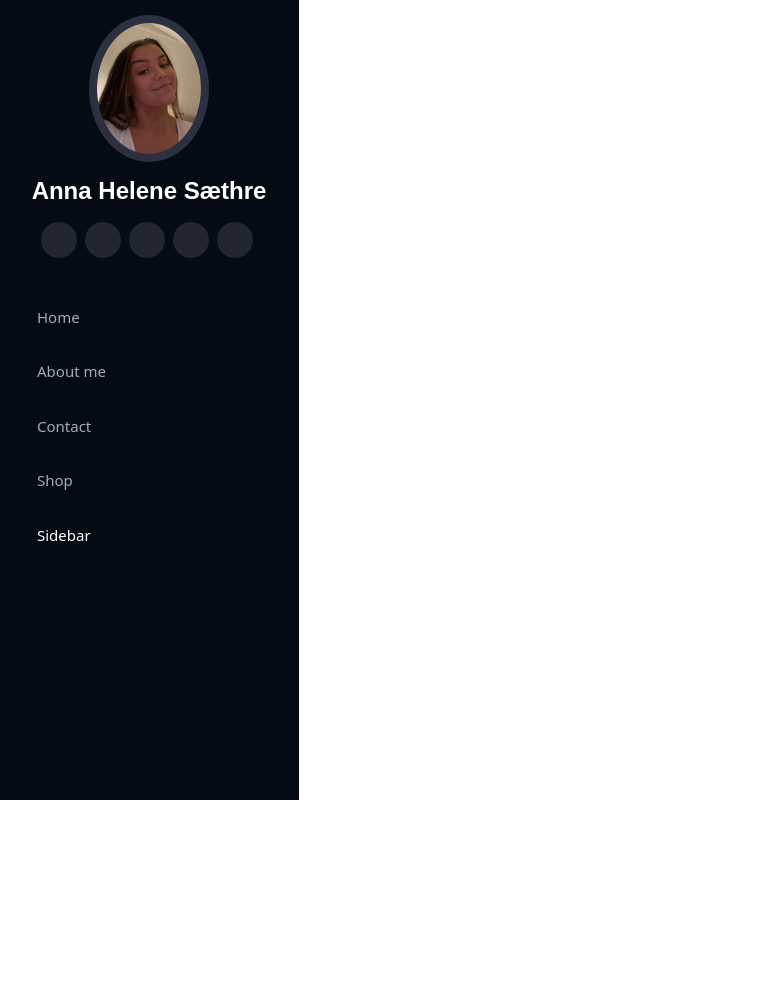
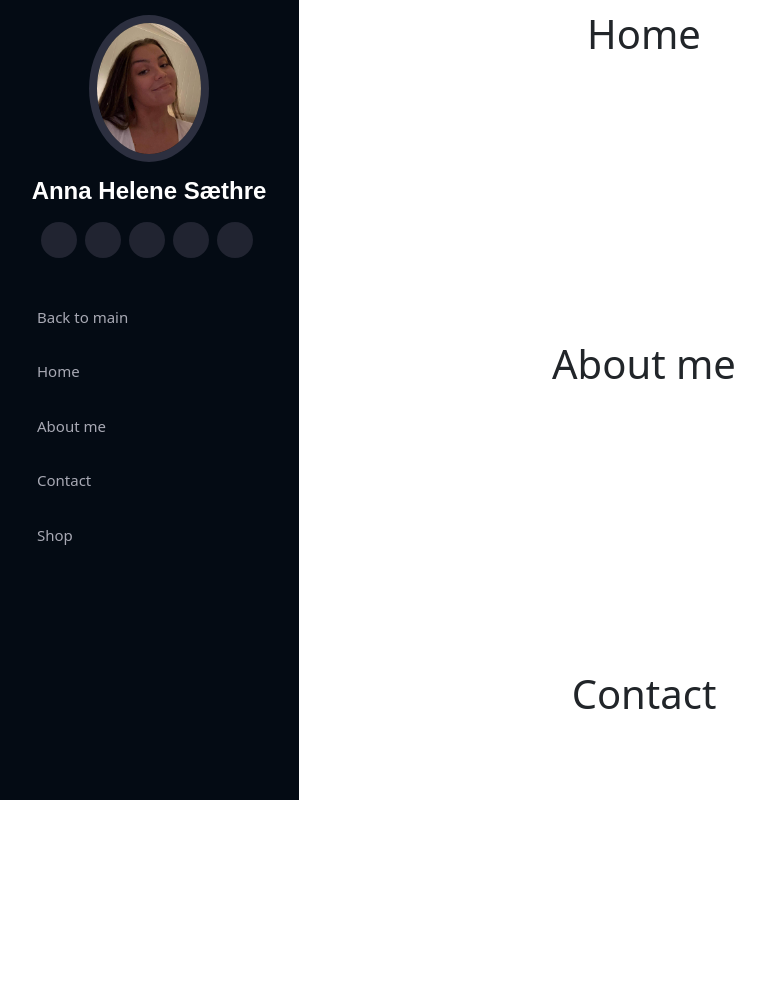
Before and after one commit to AnnaHelene01/FED2-Test, a plain HTML site: page sidebar.html in a window 1280 px wide. Shown: the top 993 px of the page, without its empty margins (1-766 px from the left). Before the commit the page ends 800 px from the top, so only its background shows below. Drawn offline with nearby package versions, Linux system fonts and the light colour scheme.

Commit message:
sectioned sidebar page

```diff
--- a/sidebar.html
+++ b/sidebar.html
@@ -10,6 +10,15 @@
     integrity="sha384-iYQeCzEYFbKjA/T2uDLTpkwGzCiq6soy8tYaI1GyVh/UjpbCx/TYkiZhlZB6+fzT"
     crossorigin="anonymous">
     <link rel="stylesheet" href="style.css">
+    <style>
+          .section {
+            width: 100vw;
+            height: 40vh;
+            font-size: 50px;
+            text-align: center;
+            margin: 10px 5px;
+        }
+    </style>
 </head>
   <body>
   <!-- ======= Mobile nav toggle button ======= -->
@@ -32,15 +41,28 @@
 
       <nav id="navbar" class="nav-menu navbar">
         <ul>
-          <li><a href="index.html" class="nav-link scrollto"><i class="bx bx-home"></i> <span>Home</span></a></li>
-          <li><a href="about.html" class="nav-link scrollto"><i class="bx bx-user"></i> <span>About me</span></a></li>
-          <li><a href="contact.html" class="nav-link scrollto"><i class="bx bx-file-blank"></i> <span>Contact</span></a></li>
-          <li><a href="shop.html" class="nav-link scrollto"><i class="bx bx-book-content"></i> <span>Shop</span></a></li>
-          <li><a href="sidebar.html" class="nav-link scrollto active"><i class="bx bx-book-content"></i> <span>Sidebar</span></a></li>
+          <li><a href="index.html" class="nav-link scrollto"><i class="bx bx-home"></i> <span>Back to main</span></a></li>
+          <li><a href="#section1" class="nav-link scrollto"><i class="bx bx-home"></i> <span>Home</span></a></li>
+          <li><a href="#section2" class="nav-link scrollto"><i class="bx bx-user"></i> <span>About me</span></a></li>
+          <li><a href="#section3" class="nav-link scrollto"><i class="bx bx-file-blank"></i> <span>Contact</span></a></li>
+          <li><a href="#section4" class="nav-link scrollto"><i class="bx bx-book-content"></i> <span>Shop</span></a></li>
         </ul>
       </nav>
     </div>
   </header>
+  <div id="section1" class="section">
+      <h1>Home</h1>
+  </div>
+  <div id="section2" class="section">
+      <h1>About me</h1>
+  </div>
+  <div id="section3" class="section">
+      <h1>Contact</h1>
+  </div>
+  <div id="section4" class="section">
+      <h1>Shop</h1>
+  </div>
+
 
     <!-- JavaScript Bundle with Popper
     <script src="https://cdn.jsdelivr.net/npm/bootstrap@5.2.1/dist/js/bootstrap.bundle.min.js"
```
Also changed, not shown: shop-detail.html (+3 -0 lines), shop.html (+3 -0 lines).
